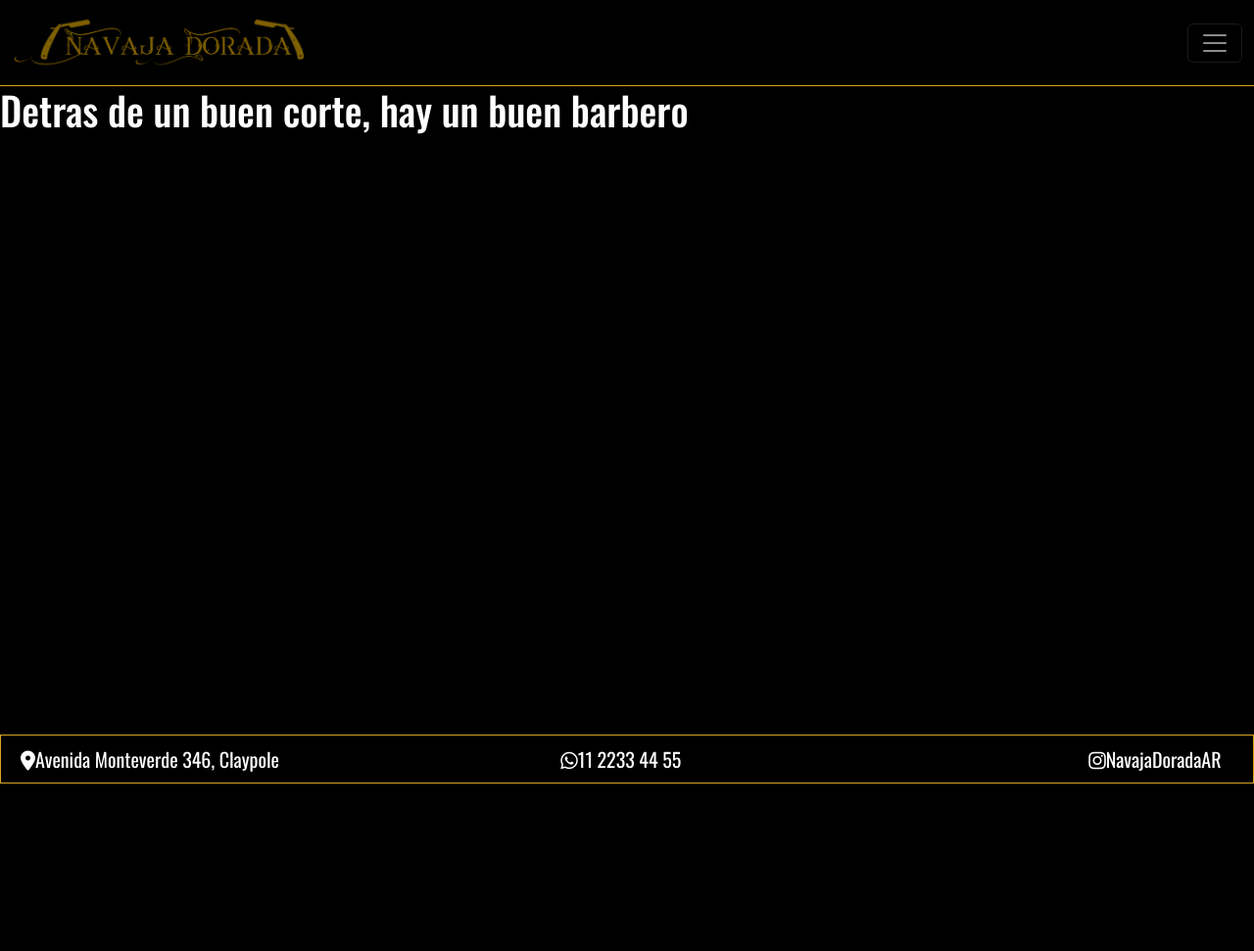
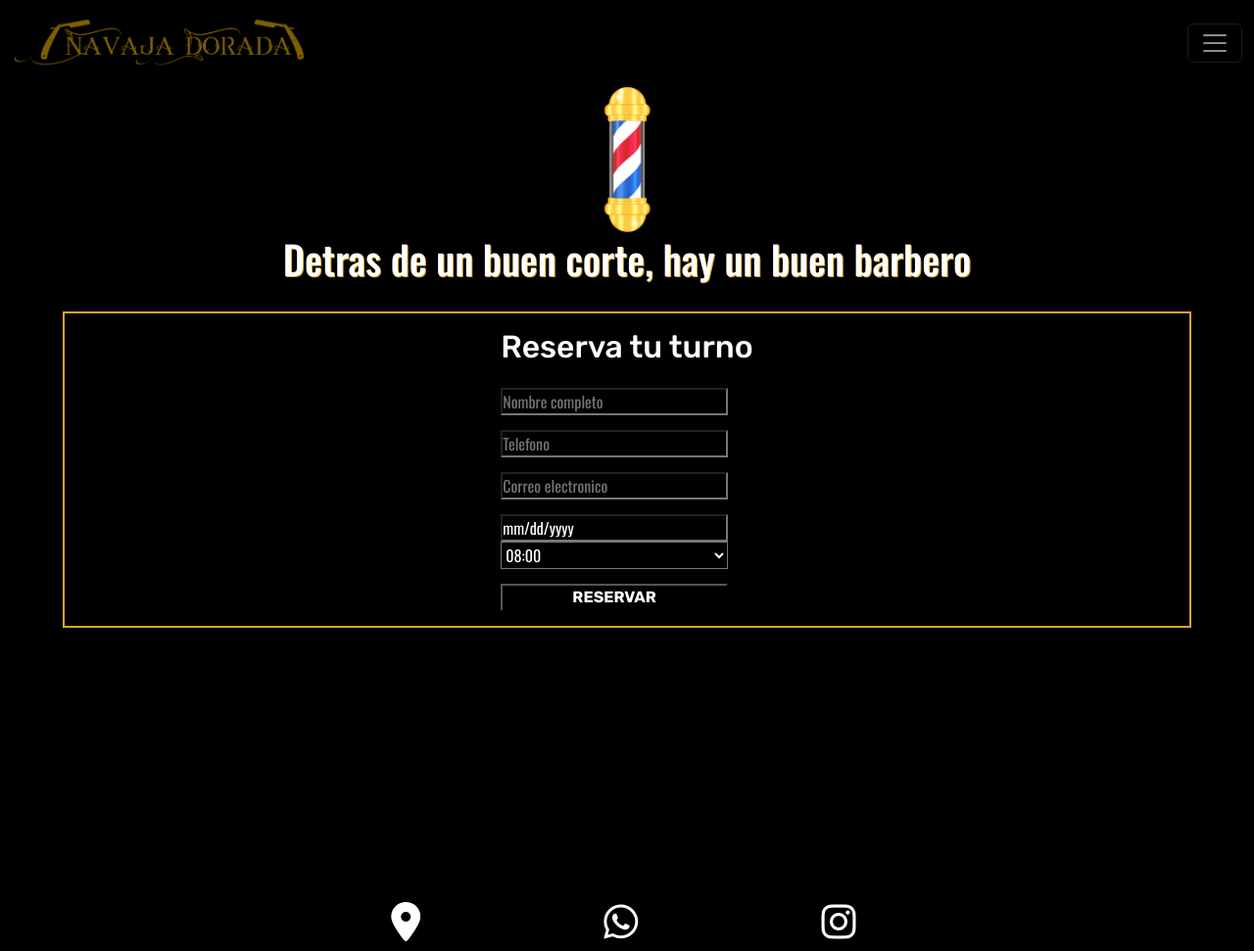
Before and after one commit to enzoove/PreEntrega3-Ovelar, a website: page index.html in a window 1280 px wide. Shown: the whole page at 98% size. Before the commit the page ends 800 px from the top, so only its background shows below. Drawn offline with nearby package versions, Linux system fonts and the light colour scheme; a web font is replaced by a local one.

Commit message:
Modificando footer

```diff
--- a/index.html
+++ b/index.html
@@ -44,18 +44,45 @@
             </div>
         </nav>
     </header>
-    <main>
-        <h1>Detras de un buen corte, hay un buen barbero</h1>
+    <main class="home">
+        <div class="posteBarbero"></div>
+        <div class="eslogan"><h1>Detras de un buen corte, hay un buen barbero</h1></div>
+        <form>
+            <h2>Reserva tu turno</h2>
+                <input type="text" placeholder="Nombre completo">
+                <input type="number" placeholder="Telefono">
+                <input type="text" placeholder="Correo electronico">
+                <input type="date">
+                <select>
+                    <option>08:00</option>
+                    <option>08:45</option>
+                    <option>09:30</option>
+                    <option>10:15</option>
+                    <option>11:00</option>
+                    <option>11:45</option>
+                    <option>12:30</option>
+                    <option>13:15</option>
+                    <option>14:00</option>
+                    <option>14:45</option>
+                    <option>15:30</option>
+                    <option>16:15</option>
+                    <option>17:00</option>
+                    <option>17:45</option>
+                    <option>18:30</option>
+                    <option>19:15</option>
+                </select>
+                <button type="submit">Reservar</button>
+        </form>
     </main>
     <footer>
         <div class="ubicacion">
-            <a href="" target="_blank"><i class="fa-solid fa-location-dot"></i>Avenida Monteverde 346, Claypole</a>
+            <a href="" target="_blank"><i class="fa-solid fa-location-dot"></i><span>Avenida Monteverde 346, Claypole</span></a>
         </div>
         <div class="whatsapp">
-            <a href="" target="_blank"><i class="fa-brands fa-whatsapp"></i>11 2233 44 55</a>
+            <a href="" target="_blank"><i class="fa-brands fa-whatsapp"></i><span>11 2233 44 55</span></a>
         </div>
         <div class="instagram">
-            <a href="" target="_blank"><i class="fa-brands fa-instagram"></i>NavajaDoradaAR</a>
+            <a href="" target="_blank"><i class="fa-brands fa-instagram"></i><span>NavajaDoradaAR</span></a>
         </div>
     </footer>
     <script src="https://cdn.jsdelivr.net/npm/bootstrap@5.2.3/dist/js/bootstrap.bundle.min.js"></script>
--- a/scss/partials/_generales.scss
+++ b/scss/partials/_generales.scss
@@ -16,12 +16,6 @@
 
 }
 header{
-    width: 100%;
-    height: 88px;
-    position: absolute;
-    top: 0;
-    border: 1px goldenrod solid;
-
     font-size: 25px;
     .logo{
         width: 300px;
@@ -31,39 +25,35 @@ header{
 }
 main{
     width: 100%;
-    height: calc(1vh - 138px);
-    position: absolute;
-    top: 88px;
+    margin-top: 88px;
+    position: relative;
+    min-height: 100vh;
 }
 footer{
     display: flex;
     padding: 20px;
-    align-items: center;
     width: 100%;
-    height: 50px;
-    position: absolute;
-    bottom: 0;
-    border: 1px goldenrod solid;
     div{
         color:white;
-        font-size: 20px;
+        flex-wrap: nowrap;
+        font-size: 40px;
         width: 33%;
         a{
             text-decoration: none;
             color: white;
-            &:hover{
-                color: goldenrod;
+            span{
+                display: none;
             }
         }
 
     }
     .ubicacion{
-        text-align: left;
+        text-align: right;
     }
     .whatsapp{
         text-align: center;
     }
     .instagram{
-        text-align: right;
+        text-align: left;
     }
 }
--- a/scss/partials/_home.scss
+++ b/scss/partials/_home.scss
@@ -0,0 +1,56 @@
+.home{
+        display: grid;
+        grid-template-columns: 1fr;
+        grid-template-rows: 150px 80px 200px;
+        .posteBarbero{
+            background-image: url(../assets/img/poste.png);
+            background-size:contain;
+            background-repeat: no-repeat;
+            background-position: center;
+            height: 150px;
+            width: auto;
+            grid-column: 1/2;
+            grid-row: 1/2;
+        }
+        .eslogan{
+            text-align: center;
+            font-size: 30px;
+            text-shadow: 1px 1px goldenrod;
+            padding: 1px;
+            margin: 1px;
+            grid-column: 1/2;
+            grid-row: 2/3;
+        }
+        form{
+            border: 2px goldenrod solid;
+            width: 90%;
+            margin: auto;
+            display: grid;
+            justify-content: center;
+            grid-column: 1/2;
+            grid-row: 3/4;
+            h2{
+                font-family: "Rubik", sans-serif;
+                margin-top: 15px;
+            }
+            input{
+                width: 90%;
+                margin-top: 15px;
+            }
+            select{
+                width: 90%;
+                margin-bottom: 15px;
+            }
+            button{
+                width: 90%;
+                text-transform: uppercase;
+                font-family: "Rubik", sans-serif;
+                font-weight: bold;
+                margin-bottom: 15px;
+                &:hover{
+                    background-color: goldenrod;
+
+                }
+            }
+        }
+    }
```
Also changed, not shown: pages/nuestros_cortes.html (+3 -3 lines), pages/productos.html (+3 -3 lines), pages/sobre_nosotros.html (+3 -3 lines), pages/ubicacion.html (+3 -3 lines), css/style.css, 1 other file.
